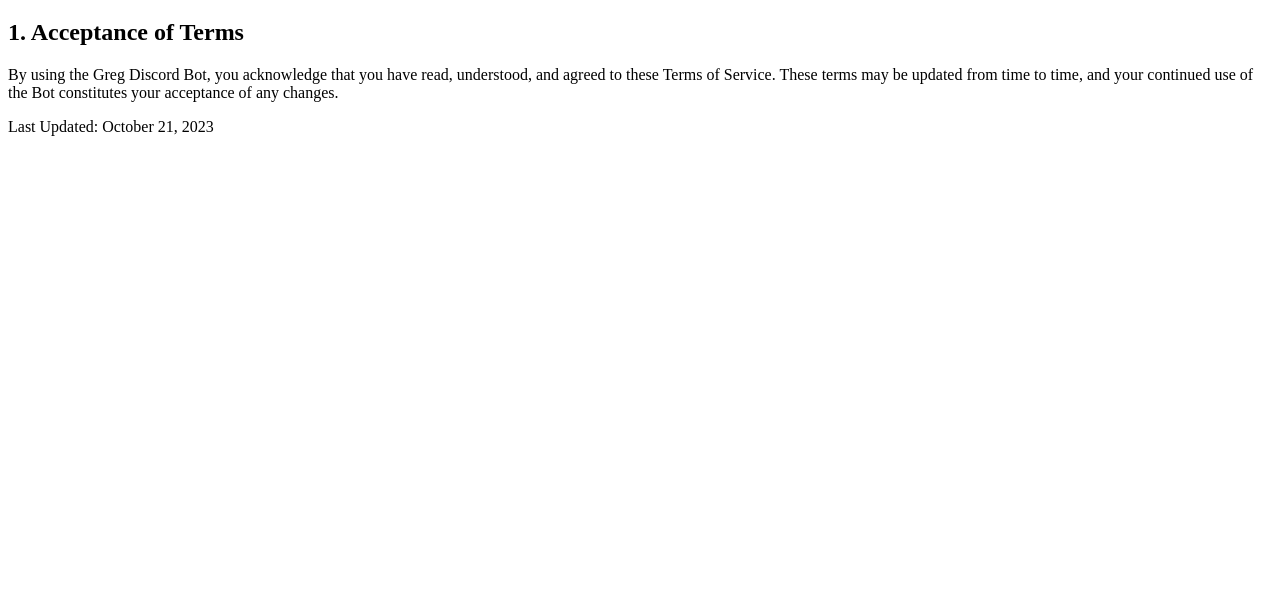
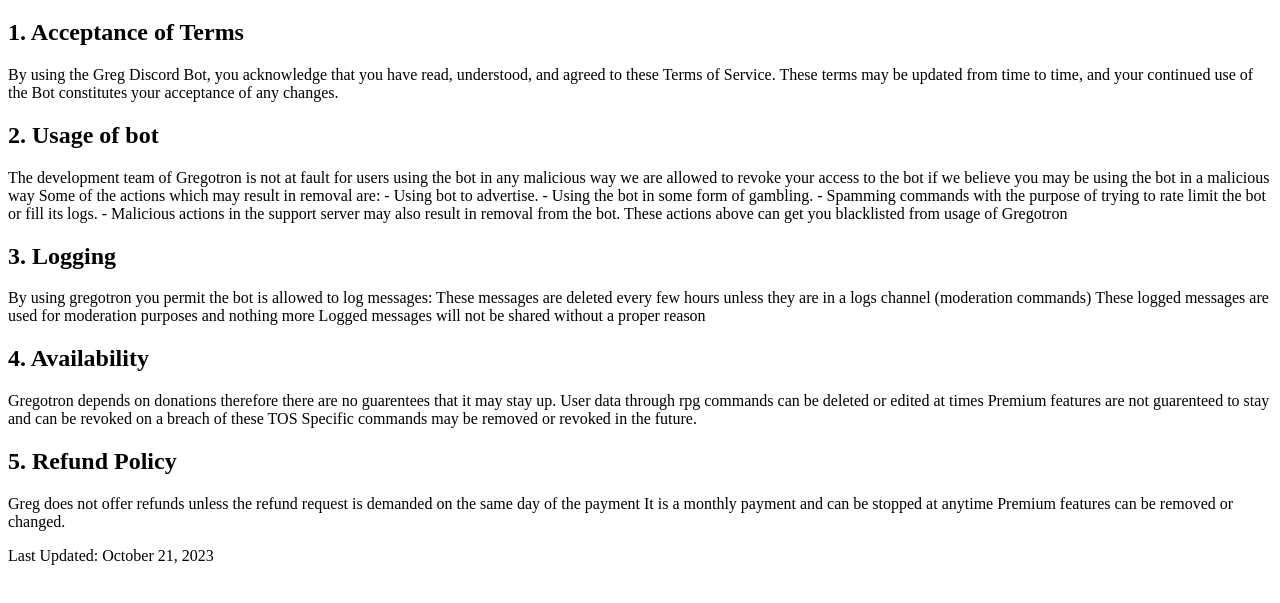
Before and after one commit to SaiyaC/greg, a plain HTML site: page index.html in a window 1280 px wide. Shown: the part 61-664 px from the top of the page. Drawn offline with Linux system fonts and the light colour scheme.

Commit message:
Update index.html

```diff
--- a/index.html
+++ b/index.html
@@ -17,7 +17,44 @@
             By using the Greg Discord Bot, you acknowledge that you have read, understood, and agreed to these Terms of Service. These terms may be updated from time to time, and your continued use of the Bot constitutes your acceptance of any changes.
         </p>
     </section>
-
+    <section>
+        <h2>2. Usage of bot</h2>
+        <p>
+            The development team of Gregotron is not at fault for users using the bot in any malicious way we are allowed to revoke your access to the bot if we believe you may be using the bot in a malicious way
+            Some of the actions which may result in removal are:
+                - Using bot to advertise.
+                - Using the bot in some form of gambling.
+                - Spamming commands with the purpose of trying to rate limit the bot or fill its logs.
+                - Malicious actions in the support server may also result in removal from the bot.
+            These actions above can get you blacklisted from usage of Gregotron
+        </p>
+    </section>
+    <section>
+        <h2>3. Logging</h2>
+        <p>
+            By using gregotron you permit the bot is allowed to log messages:
+                These messages are deleted every few hours unless they are in a logs channel (moderation commands)
+                These logged messages are used for moderation purposes and nothing more
+                Logged messages will not be shared without a proper reason
+        </p>
+    </section>
+    <section>
+        <h2>4. Availability</h2>
+        <p>
+            Gregotron depends on donations therefore there are no guarentees that it may stay up.
+            User data through rpg commands can be deleted or edited at times
+            Premium features are not guarenteed to stay and can be revoked on a breach of these TOS
+            Specific commands may be removed or revoked in the future.
+        </p>
+    </section>
+    <section>
+        <h2>5. Refund Policy</h2>
+        <p>
+            Greg does not offer refunds unless the refund request is demanded on the same day of the payment
+            It is a monthly payment and can be stopped at anytime
+            Premium features can be removed or changed.
+        </p>
+    </section>
     <!-- Add more sections for your specific terms and conditions here -->
 
     <footer>
```
